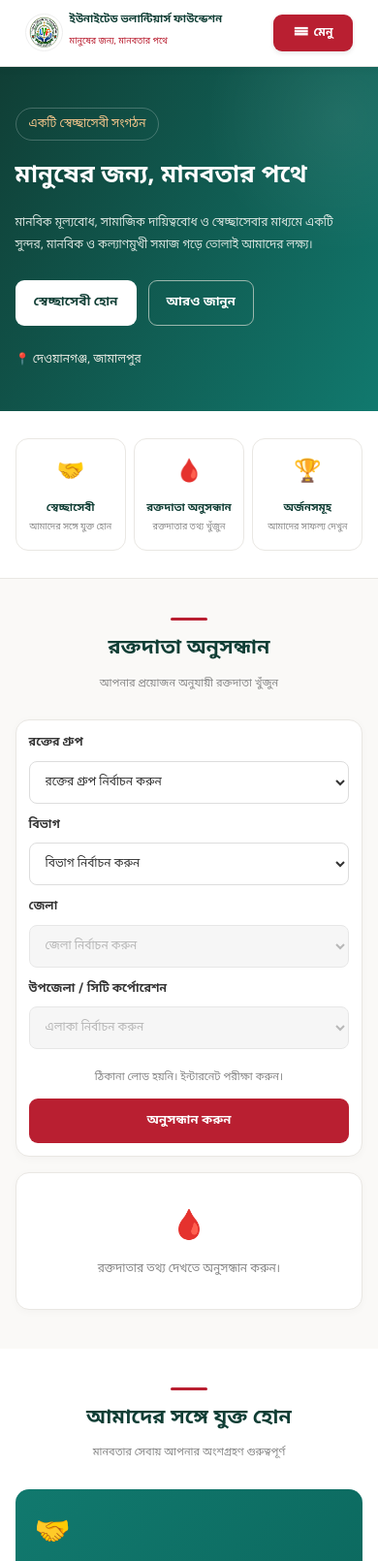
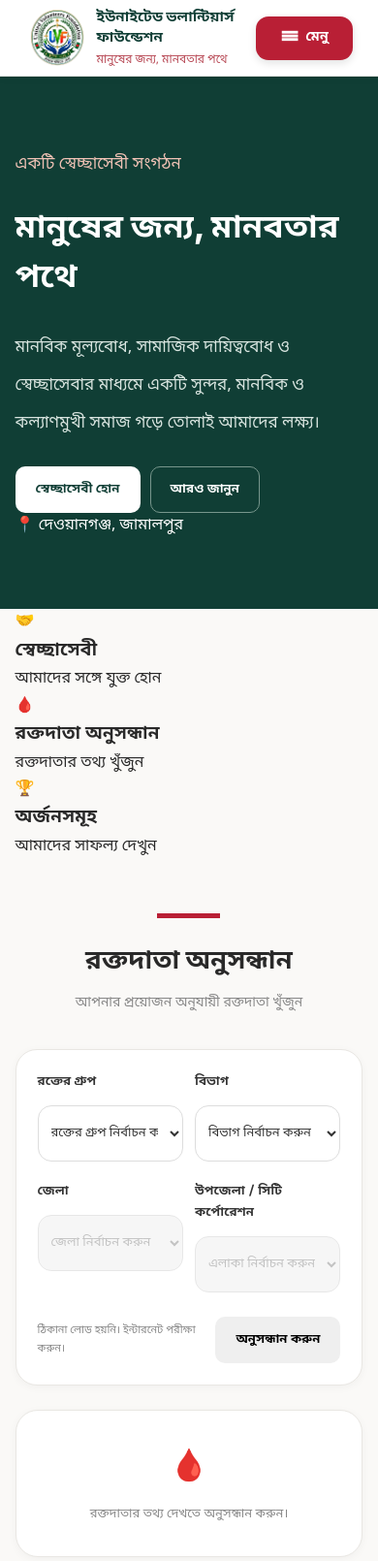
Before and after one commit to rashedul-rashed13/uvf, a plain HTML site: page index.html in a window 390 px wide. Shown: the top 1610 px of the page at 97% size. Drawn offline with Linux system fonts and the light colour scheme; no server answers.

Commit message:
Refactor CSS styles for improved layout and design
Updated various CSS properties for improved styling and responsiveness, including adjustments to colors, dimensions, and layout for buttons, sections, and text elements.

```diff
--- a/style.css
+++ b/style.css
@@ -2,9 +2,9 @@
 :root {
   --green: #103e35;
   --teal: #11796e;
-  --red: #b91f31;
+  --red: #b91f35;
   --gold: #c6a45b;
-  --dark: #111a2e;
+  --dark: #17202d;
   --bg: #faf9f7;
   --border: #e9e7e3;
 }
@@ -35,7 +35,6 @@ a {
 
 button, select {
   font: inherit;
-  cursor: pointer;
 }
 
 .container {
@@ -53,7 +52,7 @@ button, select {
   width: 100%;
   z-index: 1000;
   border-bottom: 1px solid var(--border);
-  box-shadow: 0 2px 8px #0000000d;
+  box-shadow: 0 2px 8px rgba(0,0,0,.05);
 }
 
 .navbar {
@@ -72,26 +71,28 @@ button, select {
 }
 
 .logo {
-  width: 48px;
-  height: 48px;
-  min-width: 48px;
+  width: 68px;
+  height: 68px;
+  min-width: 68px;
   object-fit: contain;
   border-radius: 50%;
   background: white;
-  border: 1px solid #eee;
-  padding: 2px;
+  padding: 3px;
 }
 
-.brand h3 {
-  font-size: 13px;
+.brand-text h3 {
+  font-family: 'Inter', 'Noto Sans Bengali', sans-serif;
+  font-size: 17px;
   font-weight: 800;
   color: var(--green);
   line-height: 1.5;
 }
 
-.brand small {
-  color: var(--red);
-  font-size: 10px;
+.brand-text small {
+  display: block;
+  color: #b94c58;
+  font-size: 13px;
+  margin-top: 4px;
 }
 
 /* MENU BUTTON */
@@ -100,17 +101,18 @@ button, select {
   display: inline-flex;
   align-items: center;
   justify-content: center;
-  gap: 9px;
-  min-width: 105px;
-  height: 44px;
-  padding: 0 17px;
+  gap: 10px;
+  min-width: 135px;
+  height: 48px;
+  padding: 0 18px;
   border: none;
-  border-radius: 9px;
+  border-radius: 13px;
   background: var(--red);
   color: white;
-  font-size: 14px;
-  font-weight: 600;
-  box-shadow: 0 2px 5px #00000018;
+  font-size: 16px;
+  font-weight: 700;
+  box-shadow: 0 3px 8px rgba(0,0,0,.12);
+  cursor: pointer;
 }
 
 .menu-button:hover {
@@ -118,7 +120,7 @@ button, select {
 }
 
 .menu-button span:first-child {
-  font-size: 19px;
+  font-size: 23px;
 }
 
 /* DROPDOWN MENU */
@@ -126,30 +128,30 @@ button, select {
 .menu {
   display: none;
   position: absolute;
-  top: 100%;
-  right: 4%;
-  width: min(320px, 92vw);
-  max-height: calc(100vh - 90px);
+  top: calc(100% + 5px);
+  right: 3%;
+  width: min(340px, 94vw);
+  max-height: calc(100vh - 100px);
   overflow-y: auto;
   background: #fff;
   padding: 15px;
   border: 1px solid var(--border);
-  border-radius: 14px;
-  box-shadow: 0 10px 30px #00000026;
+  border-radius: 16px;
+  box-shadow: 0 10px 30px rgba(0,0,0,.16);
   z-index: 1001;
 }
 
 .menu.show {
   display: flex;
   flex-direction: column;
-  gap: 4px;
+  gap: 5px;
 }
 
 .menu-link {
   display: block;
   padding: 12px 15px;
-  border-radius: 8px;
-  font-size: 14px;
+  border-radius: 30px;
+  font-size: 15px;
   color: #292929;
   transition: .2s;
 }
@@ -173,8 +175,8 @@ button, select {
 /* LANGUAGE */
 
 .language-box {
-  margin-bottom: 12px;
-  padding-bottom: 12px;
+  margin-bottom: 10px;
+  padding-bottom: 13px;
   border-bottom: 1px solid #e5e7eb;
 }
 
@@ -193,9 +195,10 @@ button, select {
   flex: 1;
   padding: 10px;
   border: 1px solid #ddd;
-  border-radius: 8px;
+  border-radius: 9px;
   background: white;
   font-size: 13px;
+  cursor: pointer;
 }
 
 .language-buttons button.active {
@@ -207,41 +210,36 @@ button, select {
 /* HERO */
 
 .hero {
-  background:
-    radial-gradient(circle at 90% 15%, #ffffff12, transparent 30%),
-    linear-gradient(120deg, #103e35, #11796e);
+  background: var(--green);
   color: white;
-  padding: 75px 0 65px;
-  overflow: hidden;
-  position: relative;
+  padding: 76px 0 72px;
 }
 
 .hero-content {
-  position: relative;
-  z-index: 1;
+  max-width: 1120px;
 }
 
 .hero-label {
   display: inline-block;
-  font-size: 12px;
-  color: #f3c58b;
-  border: 1px solid #ffffff38;
-  padding: 6px 13px;
-  border-radius: 30px;
+  color: #f0c2b5;
+  font-size: 17px;
+  margin-bottom: 17px;
 }
 
 .hero h1 {
-  font-size: clamp(27px, 4vw, 43px);
+  font-family: 'Inter', 'Noto Sans Bengali', sans-serif;
+  font-size: clamp(28px, 4vw, 44px);
   line-height: 1.5;
-  margin: 18px 0;
   font-weight: 800;
+  margin-bottom: 24px;
+  max-width: 900px;
 }
 
 .hero p {
-  font-size: 14px;
+  font-size: 16px;
   color: #d8e4df;
   line-height: 2;
-  max-width: 720px;
+  max-width: 850px;
 }
 
 .hero-buttons {
@@ -251,23 +249,18 @@ button, select {
   margin-top: 25px;
 }
 
-.hero-location {
-  margin-top: 25px;
-  font-size: 12px;
-  color: #e6e8e1;
-}
-
 /* BUTTONS */
 
 .btn {
   display: inline-block;
-  padding: 11px 18px;
-  border-radius: 9px;
+  padding: 12px 20px;
+  border-radius: 10px;
   font-size: 13px;
-  font-weight: 600;
+  font-weight: 700;
   border: 1px solid transparent;
   transition: .2s;
   text-align: center;
+  cursor: pointer;
 }
 
 .btn:hover {
@@ -280,116 +273,61 @@ button, select {
 }
 
 .btn-outline {
-  border-color: #9ab7ad;
+  border-color: #77968c;
   color: white;
 }
 
-.btn-red {
-  background: var(--red);
-  color: white;
-}
-
-.btn-green {
-  background: var(--green);
-  color: white;
-}
-
-.btn-light {
-  border-color: var(--border);
-  background: white;
-  color: var(--green);
-}
-
-/* QUICK LINKS */
-
-.quick-section {
-  padding: 28px 0;
-  background: white;
-  border-bottom: 1px solid var(--border);
-}
-
-.quick-grid {
-  display: grid;
-  grid-template-columns: repeat(3, 1fr);
-  gap: 16px;
-}
-
-.quick-card {
-  padding: 20px 12px;
-  border: 1px solid var(--border);
-  border-radius: 13px;
-  text-align: center;
-  transition: .25s;
-  background: #fff;
-}
-
-.quick-card:hover {
-  transform: translateY(-4px);
-  border-color: var(--gold);
-  box-shadow: 0 8px 22px #0000000c;
-}
-
-.quick-card span {
-  font-size: 28px;
-}
-
-.quick-card h3 {
-  font-size: 14px;
-  color: var(--green);
-  margin: 8px 0 3px;
-}
-
-.quick-card p {
-  font-size: 11px;
-  color: #888;
-}
-
-/* SECTIONS */
+/* SECTION */
 
 .section {
-  padding: 58px 0;
+  padding: 60px 0;
 }
 
 .section-heading {
   text-align: center;
-  margin-bottom: 28px;
+  margin-bottom: 32px;
 }
 
 .heading-line {
   display: block;
-  width: 38px;
-  height: 3px;
+  width: 65px;
+  height: 5px;
   background: var(--red);
-  margin: 0 auto 12px;
-  border-radius: 5px;
+  margin: 0 auto 20px;
 }
 
 .section-heading h2 {
-  font-size: 25px;
-  color: var(--green);
+  font-family: 'Inter', 'Noto Sans Bengali', sans-serif;
+  font-size: 29px;
+  font-weight: 800;
+  color: #292929;
 }
 
 .section-heading p {
   color: #888;
-  font-size: 12px;
-  margin-top: 8px;
+  font-size: 15px;
+  margin-top: 10px;
 }
 
-/* FILTER */
+/* BLOOD SEARCH */
+
+.search-section {
+  background: var(--bg);
+}
 
 .filter-card,
 .donor-results {
   background: white;
   border: 1px solid var(--border);
-  border-radius: 14px;
-  padding: 20px;
-  box-shadow: 0 2px 8px #00000008;
+  border-radius: 23px;
+  padding: 25px;
+  box-shadow: 0 2px 10px rgba(0,0,0,.04);
 }
 
 .filter-grid {
   display: grid;
-  grid-template-columns: repeat(2, minmax(0, 1fr));
-  gap: 18px;
+  grid-template-columns: repeat(2, minmax(0,1fr));
+  gap: 23px 18px;
 }
 
 .form-group {
@@ -398,36 +336,38 @@ button, select {
 
 .form-group label {
   display: block;
-  font-size: 13px;
-  font-weight: 600;
-  margin-bottom: 8px;
+  font-size: 14px;
+  font-weight: 700;
+  margin-bottom: 12px;
   color: #333;
 }
 
 .form-group select {
   width: 100%;
   min-width: 0;
-  height: 46px;
-  padding: 0 12px;
+  height: 62px;
+  padding: 0 15px;
   border: 1px solid #ddd;
-  border-radius: 8px;
+  border-radius: 14px;
   background: white;
   color: #333;
-  font-size: 13px;
+  font-size: 14px;
+  outline: none;
 }
 
 .form-group select:focus {
-  outline: 2px solid #11796e;
-  border-color: #11796e;
+  border-color: var(--teal);
+  box-shadow: 0 0 0 2px #11796e20;
 }
 
 .form-group select:disabled {
   background: #f3f3f3;
-  color: #999;
+  color: #aaa;
+  cursor: not-allowed;
 }
 
 .filter-bottom {
-  margin-top: 20px;
+  margin-top: 25px;
   display: flex;
   justify-content: space-between;
   align-items: center;
@@ -436,12 +376,23 @@ button, select {
 }
 
 .filter-bottom span {
-  font-size: 11px;
+  font-size: 12px;
   color: #888;
 }
 
+.btn-green {
+  background: var(--green);
+  color: white;
+  padding: 16px 23px;
+  font-size: 14px;
+}
+
+.btn-green:hover {
+  background: var(--teal);
+}
+
 .donor-results {
-  margin-top: 16px;
+  margin-top: 25px;
   min-height: 120px;
 }
 
@@ -452,57 +403,56 @@ button, select {
   align-items: center;
   justify-content: center;
   text-align: center;
-  gap: 8px;
+  gap: 10px;
   color: #888;
-  font-size: 12px;
+  font-size: 13px;
 }
 
 .empty-result span {
-  font-size: 30px;
+  font-size: 32px;
 }
 
-/* JOIN */
+/* SERVICES */
 
 .join-section {
-  background: #fff;
+  background: white;
 }
 
 .join-grid {
   display: grid;
   grid-template-columns: 1fr 1fr;
-  gap: 18px;
+  gap: 20px;
   max-width: 900px;
   margin: auto;
 }
 
 .join-card {
-  padding: 27px;
-  border-radius: 14px;
+  padding: 30px;
+  border-radius: 17px;
   color: white;
-  min-height: 190px;
+  min-height: 195px;
 }
 
 .volunteer-card {
-  background: linear-gradient(130deg, #11796e, #0b665c);
+  background: var(--teal);
 }
 
 .donor-card {
-  background: linear-gradient(130deg, #dc242b, #a81728);
+  background: #d92129;
 }
 
 .join-icon {
-  font-size: 30px;
+  font-size: 32px;
 }
 
 .join-card h3 {
-  font-size: 16px;
+  font-size: 17px;
   margin: 12px 0 8px;
 }
 
 .join-card p {
-  font-size: 12px;
+  font-size: 13px;
   line-height: 1.9;
-  color: #ffffffdc;
 }
 
 .join-card a {
@@ -521,38 +471,38 @@ button, select {
 
 .activity-grid {
   display: grid;
-  grid-template-columns: repeat(4, 1fr);
-  gap: 15px;
+  grid-template-columns: repeat(4,1fr);
+  gap: 17px;
 }
 
 .activity-card {
   background: white;
   border: 1px solid var(--border);
-  border-radius: 13px;
-  padding: 22px 15px;
+  border-radius: 15px;
+  padding: 25px 15px;
   text-align: center;
-  transition: .25s;
+  transition: .2s;
 }
 
 .activity-card:hover {
   transform: translateY(-4px);
-  box-shadow: 0 8px 20px #0000000d;
+  box-shadow: 0 8px 20px rgba(0,0,0,.07);
 }
 
 .activity-card span {
-  font-size: 30px;
+  font-size: 32px;
 }
 
 .activity-card h3 {
   color: var(--green);
-  font-size: 14px;
-  margin: 10px 0;
+  font-size: 15px;
+  margin: 12px 0 8px;
 }
 
 .activity-card p {
-  font-size: 11px;
+  font-size: 12px;
   color: #777;
-  line-height: 1.9;
+  line-height: 1.8;
 }
 
 /* ABOUT */
@@ -567,8 +517,7 @@ button, select {
 }
 
 .about-icon {
-  font-size: 34px;
-  margin-bottom: 10px;
+  font-size: 36px;
 }
 
 .about-label {
@@ -578,15 +527,15 @@ button, select {
 }
 
 .about-content h2 {
-  font-size: 25px;
+  font-size: 27px;
   color: var(--green);
-  margin: 12px 0;
+  margin: 13px 0;
 }
 
 .about-content p {
-  max-width: 760px;
-  margin: 10px auto 23px;
-  font-size: 13px;
+  max-width: 780px;
+  margin: 12px auto 25px;
+  font-size: 14px;
   line-height: 2.1;
   color: #777;
 }
@@ -595,7 +544,13 @@ button, select {
   display: flex;
   justify-content: center;
   flex-wrap: wrap;
-  gap: 10px;
+  gap: 12px;
+}
+
+.btn-light {
+  border-color: var(--border);
+  background: white;
+  color: var(--green);
 }
 
 /* CONTACT */
@@ -606,30 +561,30 @@ button, select {
 
 .contact-grid {
   display: grid;
-  grid-template-columns: repeat(3, 1fr);
-  gap: 15px;
+  grid-template-columns: repeat(3,1fr);
+  gap: 17px;
 }
 
 .contact-card {
   background: white;
   border: 1px solid var(--border);
-  border-radius: 13px;
-  padding: 23px 12px;
+  border-radius: 15px;
+  padding: 25px 12px;
   text-align: center;
 }
 
 .contact-card span {
-  font-size: 28px;
+  font-size: 30px;
 }
 
 .contact-card h3 {
-  font-size: 14px;
+  font-size: 15px;
   color: var(--green);
-  margin: 8px 0;
+  margin: 10px 0;
 }
 
 .contact-card p {
-  font-size: 12px;
+  font-size: 13px;
   color: #777;
   overflow-wrap: anywhere;
 }
@@ -650,7 +605,7 @@ footer {
   display: grid;
   grid-template-columns: 1fr 1fr;
   gap: 25px;
-  padding-bottom: 28px;
+  padding-bottom: 30px;
 }
 
 .footer-brand {
@@ -660,8 +615,8 @@ footer {
 }
 
 .footer-brand img {
-  width: 42px;
-  height: 42px;
+  width: 48px;
+  height: 48px;
   object-fit: contain;
   background: white;
   border-radius: 50%;
@@ -669,14 +624,14 @@ footer {
 }
 
 .footer-brand h3 {
-  font-size: 13px;
+  font-size: 14px;
 }
 
 footer p {
   color: #bdc2ce;
-  font-size: 12px;
+  font-size: 13px;
   line-height: 2;
-  margin-top: 9px;
+  margin-top: 10px;
 }
 
 .footer-contact {
@@ -692,7 +647,7 @@ footer p {
   display: block;
   font-size: 12px;
   color: #cbd5df;
-  margin-top: 7px;
+  margin-top: 8px;
 }
 
 .footer-contact a:hover {
@@ -701,162 +656,165 @@ footer p {
 
 .copyright {
   text-align: center;
-  padding: 13px;
+  padding: 14px;
   background: #0c1322;
   font-size: 11px;
   color: #9ca3af;
 }
 
-/* MOBILE */
+/* MOBILE RESPONSIVE */
 
-@media(max-width: 700px) {
+@media(max-width:700px) {
 
   body {
-    padding-top: 68px;
+    padding-top: 78px;
   }
 
   .navbar {
-    min-height: 68px;
+    min-height: 78px;
     padding: 0 10px;
   }
 
   .logo {
-    width: 39px;
-    height: 39px;
-    min-width: 39px;
+    width: 66px;
+    height: 66px;
+    min-width: 66px;
   }
 
   .brand {
-    gap: 7px;
+    gap: 8px;
   }
 
-  .brand h3 {
-    font-size: 11px;
+  .brand-text h3 {
+    font-size: 15px;
     line-height: 1.4;
   }
 
-  .brand small {
-    font-size: 9px;
+  .brand-text small {
+    font-size: 12px;
   }
 
   .menu-button {
-    min-width: 82px;
-    height: 38px;
-    padding: 0 10px;
-    font-size: 12px;
-    gap: 6px;
+    min-width: 100px;
+    height: 45px;
+    padding: 0 12px;
+    font-size: 14px;
+    gap: 8px;
   }
 
   .menu {
     left: 10px;
     right: 10px;
     width: auto;
-    max-height: calc(100vh - 80px);
-    padding: 12px;
+    max-height: calc(100vh - 95px);
+    padding: 14px;
   }
 
   .menu-link {
-    padding: 11px 13px;
+    padding: 12px 15px;
+    font-size: 14px;
+  }
+
+  .hero {
+    padding: 78px 0 72px;
+  }
+
+  .hero-label {
+    font-size: 17px;
+    margin-bottom: 22px;
+  }
+
+  .hero h1 {
+    font-size: 34px;
+    line-height: 1.5;
+    margin-bottom: 30px;
+  }
+
+  .hero p {
+    font-size: 17px;
+    line-height: 2.3;
+  }
+
+  .hero-buttons {
+    gap: 10px;
+  }
+
+  .section {
+    padding: 55px 0;
+  }
+
+  .section-heading {
+    margin-bottom: 35px;
+  }
+
+  .section-heading h2 {
+    font-size: 27px;
+  }
+
+  .section-heading p {
+    font-size: 14px;
+  }
+
+  .filter-card {
+    padding: 22px;
+    border-radius: 22px;
+  }
+
+  .filter-grid {
+    grid-template-columns: 1fr 1fr;
+    gap: 20px 12px;
+  }
+
+  .form-group label {
+    font-size: 13px;
+    margin-bottom: 13px;
+  }
+
+  .form-group select {
+    height: 58px;
+    padding: 0 9px;
     font-size: 13px;
   }
 
-  .hero {
-    padding: 43px 0;
+  .filter-bottom {
+    align-items: center;
+    gap: 12px;
+    margin-top: 25px;
   }
 
-  .hero h1 {
-    font-size: 25px;
-    line-height: 1.5;
-  }
-
-  .hero p {
-    font-size: 12px;
-    line-height: 1.9;
-  }
-
-  .section {
-    padding: 40px 0;
-  }
-
-  .section-heading h2 {
-    font-size: 21px;
-  }
-
-  .section-heading p {
+  .filter-bottom span {
+    flex: 1;
     font-size: 11px;
   }
 
-  .quick-grid {
-    gap: 8px;
+  .btn-green {
+    padding: 15px 18px;
+    font-size: 13px;
   }
 
-  .quick-card {
-    padding: 15px 5px;
-  }
-
-  .quick-card span {
-    font-size: 23px;
-  }
-
-  .quick-card h3 {
-    font-size: 11px;
-  }
-
-  .quick-card p {
-    font-size: 9px;
-  }
-
-  .filter-card {
-    padding: 13px;
-  }
-
-  .filter-grid {
-    grid-template-columns: 1fr;
-    gap: 12px;
-  }
-
-  .form-group label {
-    font-size: 12px;
-  }
-
-  .form-group select {
-    height: 44px;
-    font-size: 12px;
-  }
-
-  .filter-bottom {
-    flex-direction: column;
-    align-items: stretch;
-  }
-
-  .filter-bottom span {
-    text-align: center;
-  }
-
-  .filter-bottom .btn {
-    width: 100%;
-  }
-
-  .join-grid,
-  .footer-grid {
+  .join-grid {
     grid-template-columns: 1fr;
   }
 
   .join-card {
-    padding: 20px;
+    padding: 25px;
     min-height: auto;
   }
 
   .activity-grid {
     grid-template-columns: 1fr 1fr;
-    gap: 10px;
+    gap: 12px;
   }
 
   .activity-card {
-    padding: 18px 10px;
+    padding: 20px 10px;
   }
 
   .contact-grid {
+    grid-template-columns: 1fr;
+  }
+
+  .footer-grid {
     grid-template-columns: 1fr;
   }
 
@@ -865,20 +823,64 @@ footer p {
   }
 
   .about-content h2 {
-    font-size: 21px;
+    font-size: 22px;
   }
+
 }
 
-@media(max-width: 360px) {
-  .brand h3 {
+@media(max-width:380px) {
+
+  .brand-text h3 {
+    font-size: 12px;
+  }
+
+  .brand-text small {
     font-size: 10px;
   }
 
-  .menu-button {
-    min-width: 70px;
+  .logo {
+    width: 48px;
+    height: 48px;
+    min-width: 48px;
   }
 
-  .quick-card h3 {
-    font-size: 10px;
+  .menu-button {
+    min-width: 82px;
+    font-size: 12px;
   }
+
+  .hero h1 {
+    font-size: 28px;
+  }
+
+  .hero p {
+    font-size: 14px;
+  }
+
+  .filter-card {
+    padding: 14px;
+  }
+
+  .filter-grid {
+    gap: 16px 8px;
+  }
+
+  .form-group label {
+    font-size: 11px;
+  }
+
+  .form-group select {
+    font-size: 11px;
+    height: 50px;
+  }
+
+  .filter-bottom {
+    flex-direction: column;
+    align-items: stretch;
+  }
+
+  .filter-bottom .btn {
+    width: 100%;
+  }
+
 }
```
